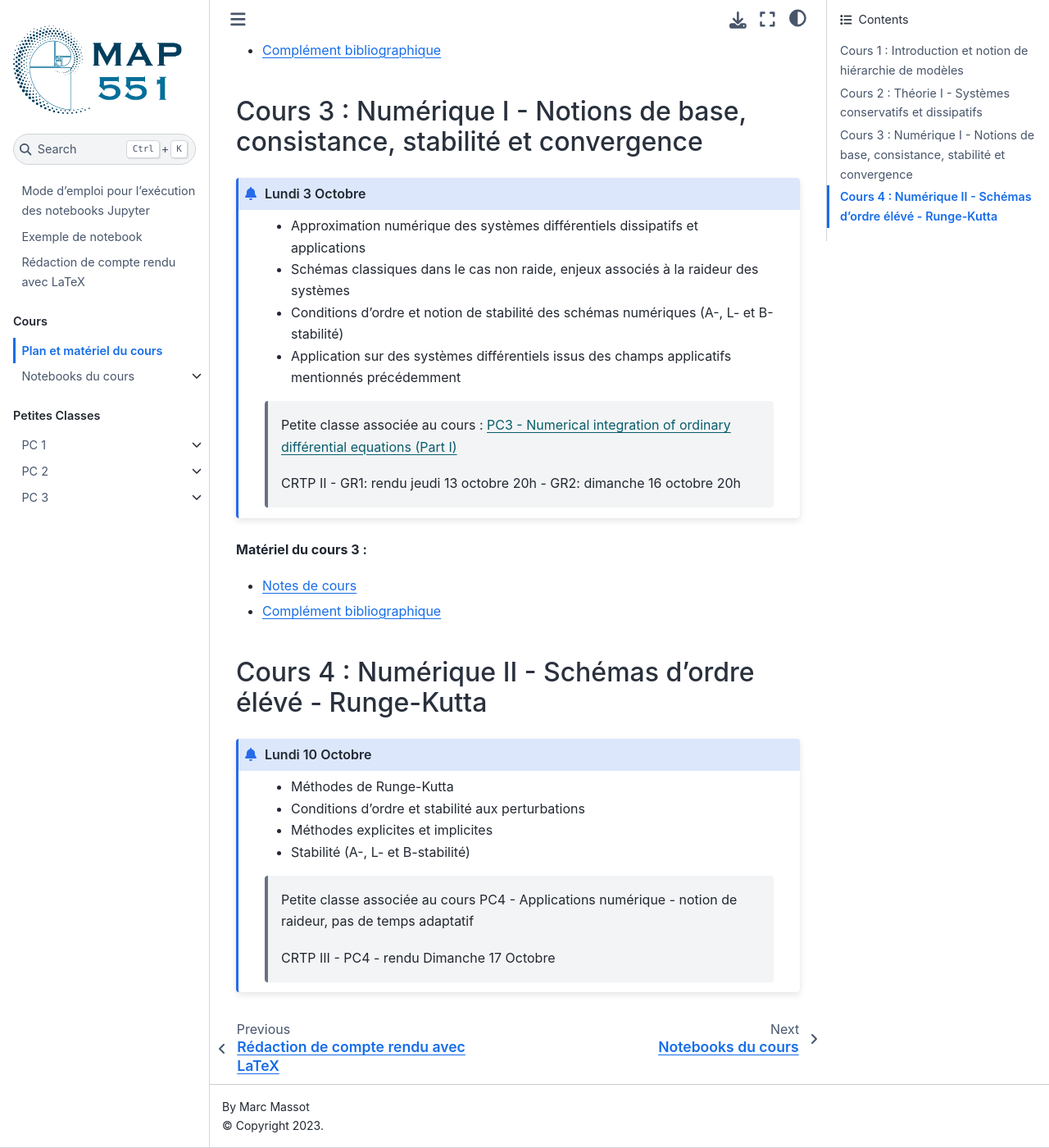
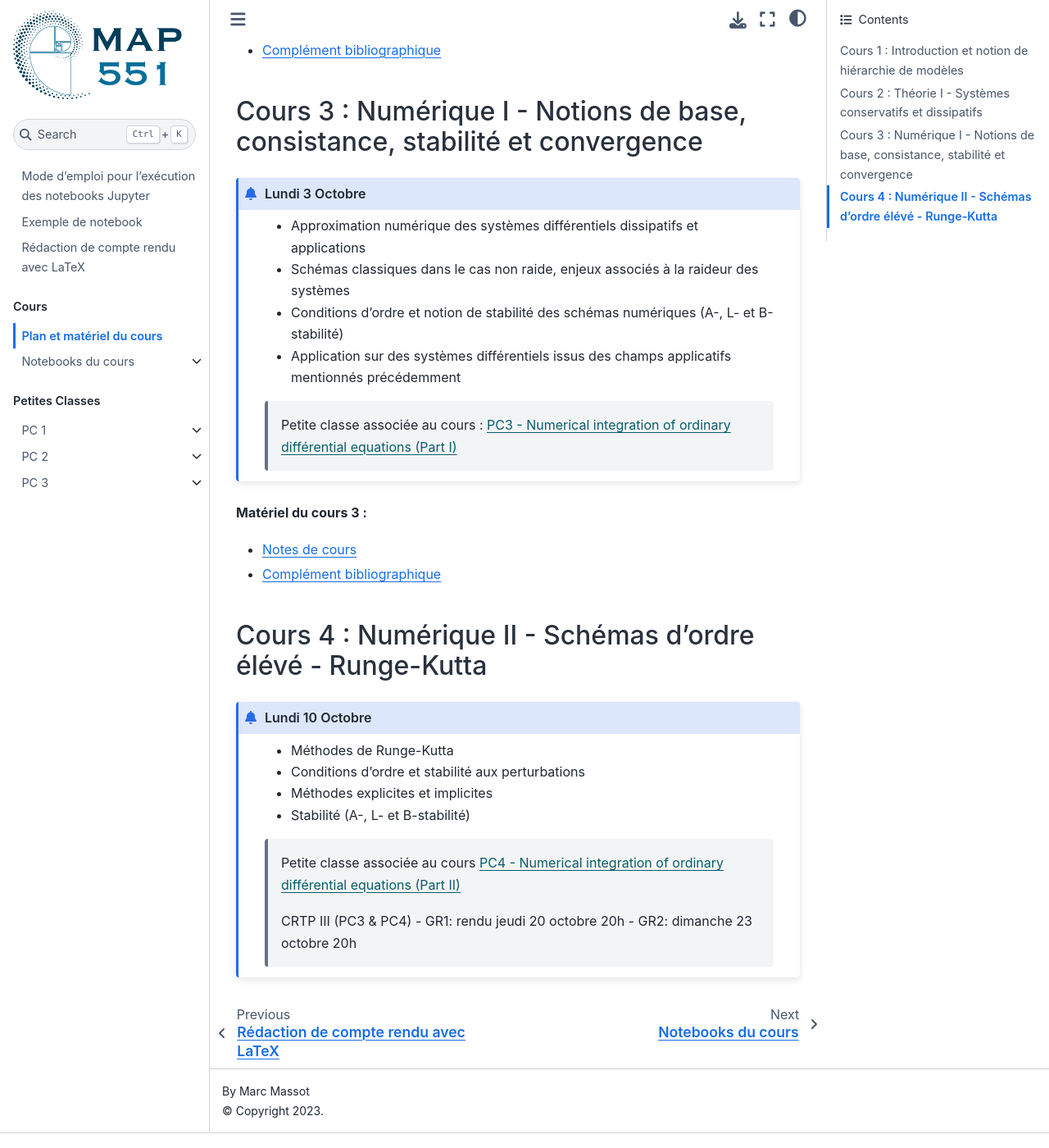
Before and after one commit to hpc-maths/jb_map551_2022_2023, a Jupyter Book: the page built from content/cours/cours.md, in a window 1280 px wide and 1400 px high, scrolled down 1402 px. Shown: the whole window at 82% size. Built offline with Jupyter Book 1.0.4 settings and Sphinx 7.4.7 and the Sphinx Book theme 1.1.4, drawn with Linux system fonts in a browser that asks for light colours; pages that are not in the unit, such as notebooks, are missing from menus; comment, search, counter and statistics services are not loaded.

Commit message:
update course 4

````diff
--- a/_toc.yml
+++ b/_toc.yml
@@ -16,9 +16,9 @@ parts:
     sections:
     - file: content/cours/n_body
     - file: content/cours/explosion_01
+    - file: content/cours/adaptative_step_size
     - file: content/cours/curtiss_rk
     - file: content/cours/explosion_02
-    - file: content/cours/adaptative_step_size
 - caption: Petites Classes
   chapters:
   - file: content/pc/pc01_intro
--- a/content/cours/cours.md
+++ b/content/cours/cours.md
@@ -56,8 +56,6 @@
 - Application sur des systèmes différentiels issus des champs applicatifs mentionnés précédemment
 
 >  Petite classe associée au cours : [PC3 - Numerical integration of ordinary différential equations (Part I)](../pc/pc03_intro.md)
->
->  CRTP II - GR1: rendu jeudi 13 octobre 20h - GR2: dimanche 16 octobre 20h
 
 ```
 
@@ -68,7 +66,6 @@
 
 ## Cours 4 : Numérique II - Schémas d'ordre élévé - Runge-Kutta
 
-
 ```{admonition} Lundi 10 Octobre
 
 - Méthodes de Runge-Kutta
@@ -76,8 +73,8 @@
 - Méthodes explicites et implicites
 - Stabilité (A-, L- et B-stabilité)
 
->  Petite classe associée au cours PC4 - Applications numérique - notion de raideur, pas de temps adaptatif
+>  Petite classe associée au cours [PC4 - Numerical integration of ordinary différential equations (Part II)](https://moodle.polytechnique.fr/pluginfile.php/438658/mod_folder/content/0/MAP551_PC4_2022_2023.pdf?forcedownload=1)
 >
->  CRTP III - PC4 - rendu Dimanche 17 Octobre
+>  CRTP III (PC3 & PC4) - GR1: rendu jeudi 20 octobre 20h - GR2: dimanche 23 octobre 20h
 
 ```
````
Also changed, not shown: content/cours/adaptative_step_size.ipynb, content/cours/explosion_02.ipynb.
